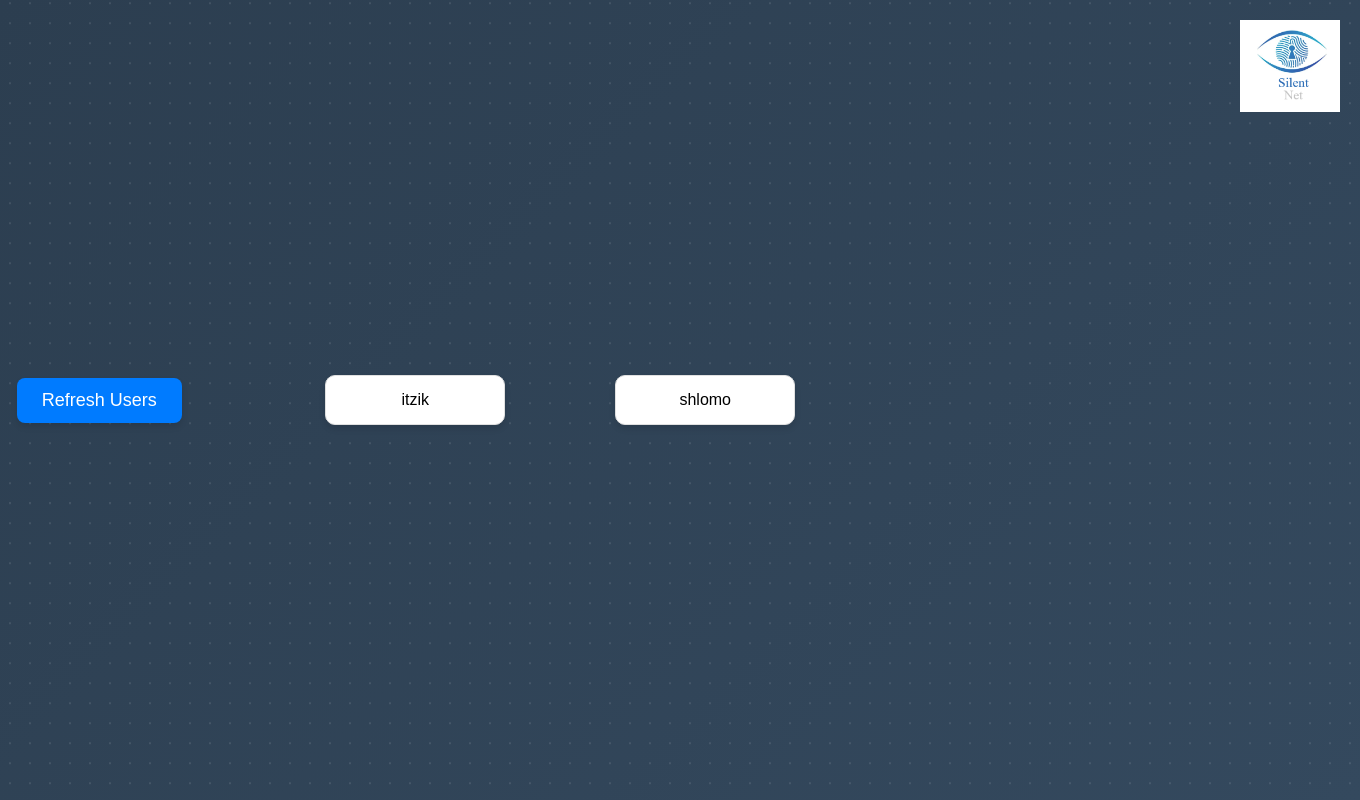
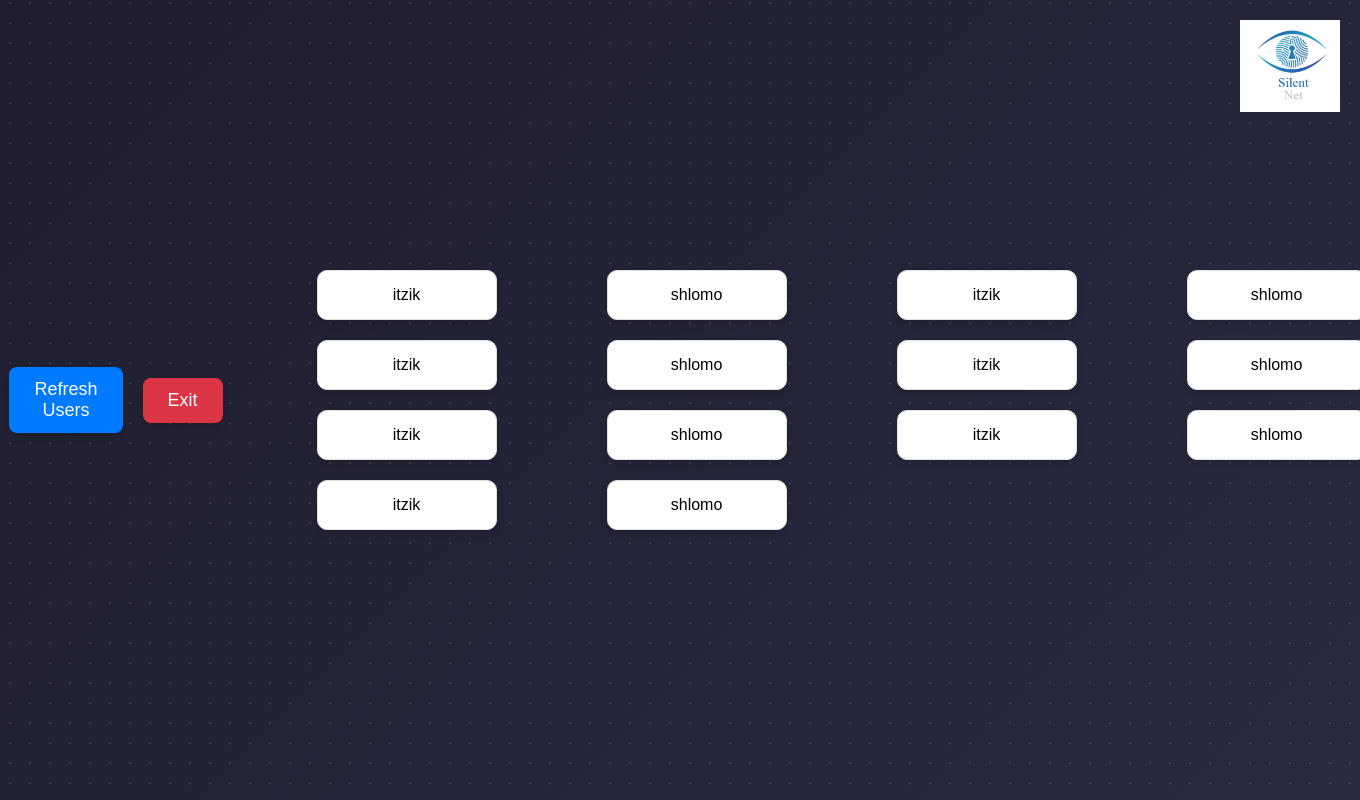
Before and after one commit to misterwo0rldwide/SilentNet, a Flask app: page /employees in a window 1360 px wide. Run offline with Flask 3, Linux system fonts and the light colour scheme; parts of the project's set-up code (start-up, migrations or seed data) failed here and were passed over.

Commit message:
Exit button

```diff
--- a/src/manager/manager.py
+++ b/src/manager/manager.py
@@ -10,7 +10,7 @@ from functools import wraps
 from flask import *
 
 # Append parent directory to be able to append protocol
-sys.path.append(sys.path[0][:sys.path[0].index("\\manager")] + "\\shared")
+sys.path.append(os.path.abspath(os.path.join(os.path.dirname(__file__), '../shared')))
 from protocol import *
 from encryption import *
 
@@ -26,28 +26,32 @@ screens_dictionary = {"/loading" : 0,
                       "/settings": 2,
                       "/employees": 3,
                       "/stats_screen" : 4,
+                      "/exit" :  5, # Not a real number, Just to add it to the dictionary
                       }
 
 current_screen = "/loading"
+previous_screen = ...
 
 #Decorator to handle screen access and redirections
 def check_screen_access(f):
     @wraps(f)
     def wrapper(*args, **kwargs):
-        global current_screen
+        global current_screen, previous_screen
 
-        # Allow access to the loading screen regardless of the current screen
-        if request.path == "/loading":
+        # Allow access to the loading/exit screen regardless of the current screen
+        if request.path == "/loading" or request.path == "/exit":
+            previous_screen = current_screen
             current_screen = request.path
             return f(*args, **kwargs)
 
-        if request.path == "/employees" and screens_dictionary[current_screen] - 1 == screens_dictionary[request.path]:
+        elif request.path == "/employees" and screens_dictionary[current_screen] > screens_dictionary[request.path]:
+            previous_screen = current_screen
             current_screen = request.path
             return f(*args, **kwargs)
 
 
         # For other screens, enforce the hierarchy
-        if screens_dictionary[current_screen] > screens_dictionary[request.path]:
+        elif screens_dictionary[current_screen] > screens_dictionary[request.path]:
             return redirect(current_screen)
 
         current_screen = request.path
@@ -85,7 +89,7 @@ def employees_screen():
     #manager_server_sock.protocol_send(MessageParser.MANAGER_GET_CLIENTS)
     #connected_clients = [name.decode() for name in manager_server_sock.protocol_recv()[1:]]
 
-    connected_clients = ["itzik", "shlomo"]
+    connected_clients = ["itzik", "shlomo", "itzik", "shlomo", "itzik", "shlomo", "itzik", "shlomo", "itzik", "shlomo", "itzik", "shlomo", "itzik", "shlomo"]
 
     return render_template("name_screen.html", name_list = connected_clients)
 
@@ -130,8 +134,8 @@ def stats_screen():
             "data": [12, 19, 3]
         },
         "inactivity": {
-            "labels": ["Mon", "Tue", "Wed", "Thu", "Fri", "Sat", "Sun"],
-            "data": [3, 5, 2, 6, 4, 8, 1]
+            "labels": ["Mon", "Tue", "Wed", "Thu", "Fri", "Sat", "Sun", "itzko", "shlomo"],
+            "data": [3, 5, 2, 6, 4, 8, 1, 200, 5]
         }
     }
 
@@ -152,8 +156,9 @@ def page_not_found(error):
     return render_template("internal_error.html")
 
 @web_app.route("/exit")
+@check_screen_access
 def exit_page():
-    return render_template("exit_screen.html")
+    return render_template("exit_screen.html", previous_screen=previous_screen)
 
 def main():
 
--- a/src/manager/templates/name_screen.html
+++ b/src/manager/templates/name_screen.html
@@ -13,7 +13,7 @@
             justify-content: center;
             align-items: center;
             height: 100vh;
-            background: linear-gradient(135deg, #2c3e50, #34495e); /* Darker gradient for better contrast */
+            background: linear-gradient(135deg, #1e1e2f, #2a2a40); /* Dark gradient for consistency */
             color: #fff;
             position: relative;
             overflow: hidden;
@@ -84,9 +84,9 @@
             box-shadow: 0 2px 4px rgba(0, 0, 0, 0.1);
         }
 
-        .refresh-btn {
-            display: block;
-            margin: 20px auto;
+        .refresh-btn, .exit-btn {
+            display: inline-block; /* Changed to inline-block to place buttons side by side */
+            margin: 20px 10px; /* Adjusted margin for spacing */
             padding: 12px 25px;
             font-size: 18px;
             background-color: #007bff;
@@ -99,14 +99,22 @@
             transition: background-color 0.3s ease, transform 0.3s ease;
         }
 
-        .refresh-btn:hover {
+        .refresh-btn:hover, .exit-btn:hover {
             background-color: #0056b3;
             transform: translateY(-3px);
         }
 
-        .refresh-btn:active {
+        .refresh-btn:active, .exit-btn:active {
             transform: translateY(1px);
             box-shadow: 0 2px 4px rgba(0, 0, 0, 0.1);
+        }
+
+        .exit-btn {
+            background-color: #dc3545; /* Red color for the exit button */
+        }
+
+        .exit-btn:hover {
+            background-color: #c82333; /* Darker red on hover */
         }
 
         .logo {
@@ -142,6 +150,9 @@
     <!-- Refresh Button -->
     <button class="refresh-btn" onclick="location.reload();">Refresh Users</button>
 
+    <!-- Exit Button -->
+    <button class="exit-btn" onclick="window.location.href='/exit'">Exit</button>
+
     <!-- Tooltip for displaying full text on hover -->
     <div id="tooltip" class="tooltip"></div>
 
--- a/src/server/server.py
+++ b/src/server/server.py
@@ -5,11 +5,11 @@
 #
 #   Omer Kfir (C)
 
-import sys, threading
+import sys, threading, os
 
 # Append parent directory to be able to append protocol
-path = sys.path[0]
-sys.path.append(path[:sys.path[0].index("\\server")] + "\\shared")
+path = os.path.dirname(__file__)
+sys.path.append(os.path.abspath(os.path.join(path, '../shared')))
 
 from encryption import *
 from protocol import *
```
Also changed, not shown: src/manager/templates/exit_screen.html (+35 -14 lines), src/manager/templates/loading_screen.html (+27 -28 lines), src/server/DB.py (line endings or trailing spaces).
